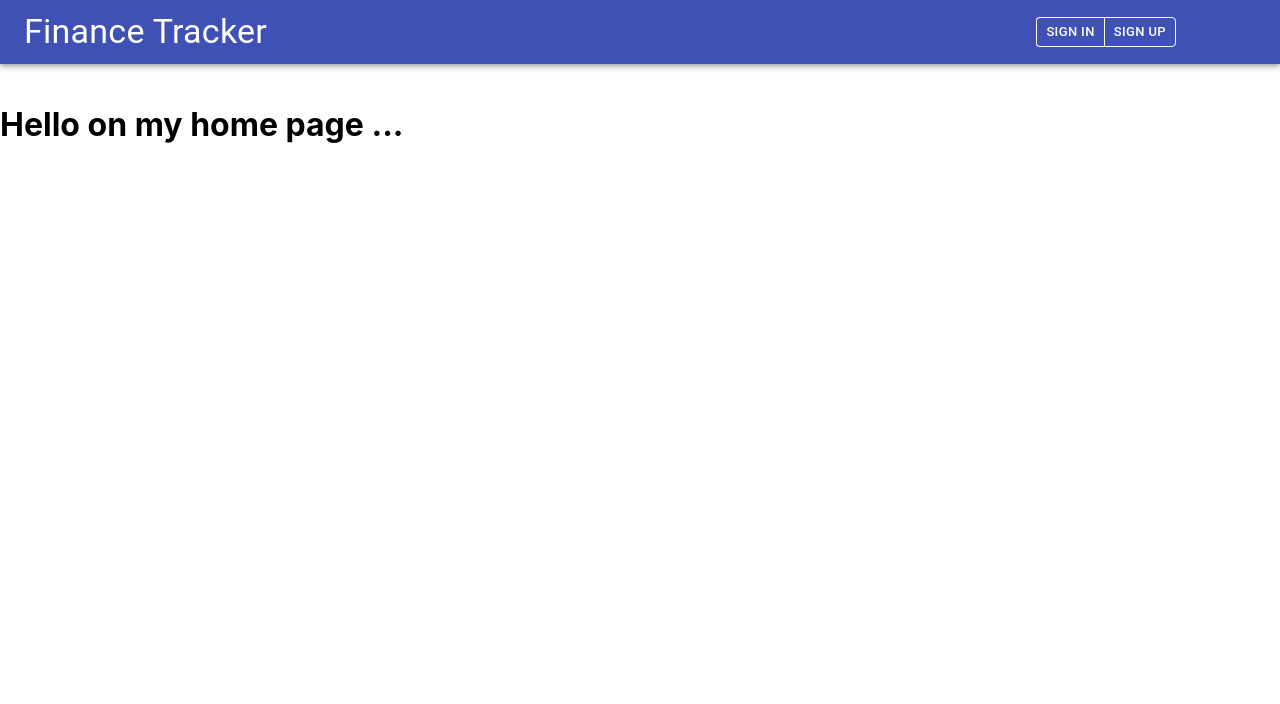
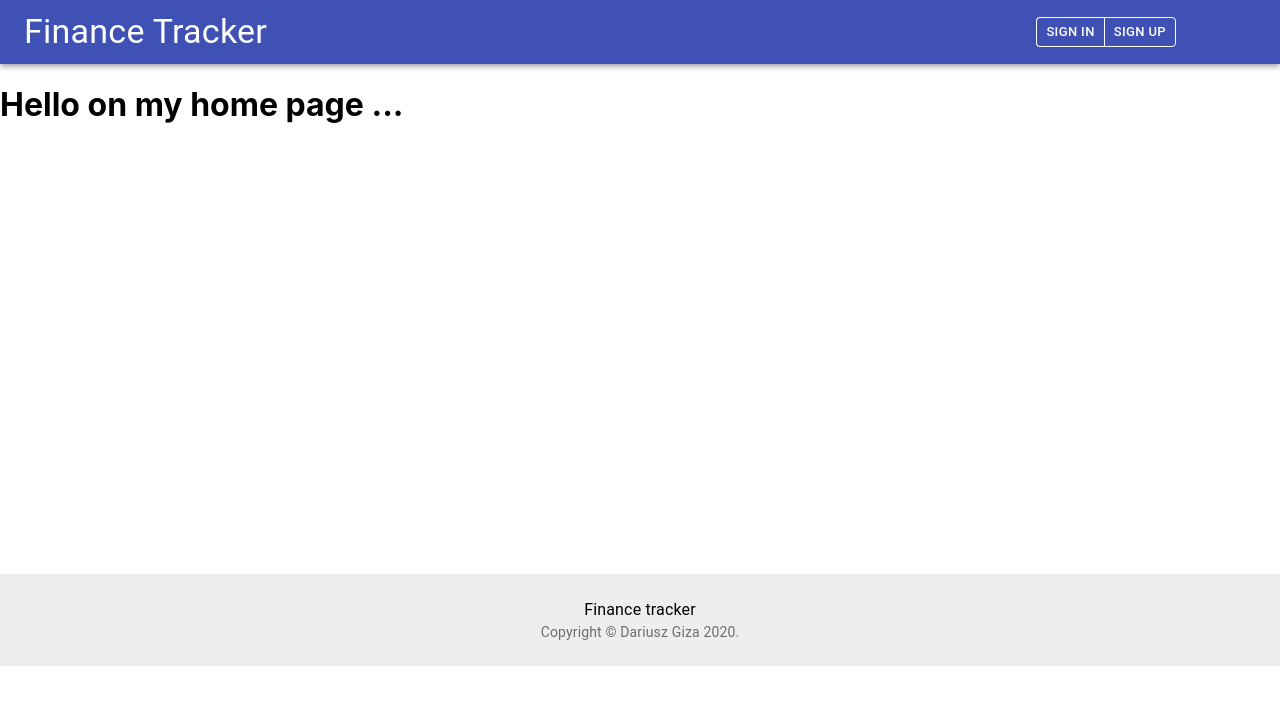
Before and after one commit to darek-giza/financetrackerclient, a React (Create React App) app: page / in a window 1280 px wide. Shown: the top 704 px of the page. Built offline with nearby package versions, Linux system fonts and the light colour scheme.

Commit message:
Implements sticky footer

```diff
--- a/package.json
+++ b/package.json
@@ -10,6 +10,7 @@
     "@testing-library/react": "^9.3.2",
     "@testing-library/user-event": "^7.1.2",
     "material-ui-icons": "^1.0.0-beta.36",
+    "material-ui-image": "^3.2.2",
     "react": "^16.12.0",
     "react-datepicker": "^2.11.0",
     "react-dom": "^16.12.0",
--- a/src/Category.js
+++ /dev/null
@@ -1 +0,0 @@
-cc
--- a/src/Expenses.js
+++ b/src/Expenses.js
@@ -12,6 +12,7 @@ import "react-datepicker/dist/react-datepicker.css";
 import {FormGroup,Container, Button, ButtonGroup} from '@material-ui/core';
 import TextField from '@material-ui/core/TextField';
 import { makeStyles, withStyles } from '@material-ui/core/styles';
+import StickyFooter from './StickyFooter';
 
 
 const useStyles = makeStyles(theme => ({
@@ -51,6 +52,8 @@ class Expenses extends Component{
                 });
             }
 
+    cancelExpense = () =>document.getElementById("create-expense-form").reset();
+
     render(){
         var {isLoaded, data} = this.state;
         const {classes} = this.props;
@@ -62,10 +65,9 @@ class Expenses extends Component{
         return(
 
             <React.Fragment>
-
                 <MenuAppBar/>
                     <Container className={classes.cont} maxWidth="sm">
-                       <form className={classes.root} noValidate autoComplete="off">
+                        <form className={classes.root} noValidate autoComplete="off" id="create-expense-form">
                             <h4>Add a new expense ...</h4>
                             <p>
                             <TextField id="standard-basic" label="Type of expense" onChange={this.handleChange}/></p>
@@ -78,8 +80,8 @@ class Expenses extends Component{
                         </form>
 
                          <Button color="primary" variant="outlined" size="small" className={classes.button}>Save</Button>
-                         <Button href="/expenses" color="secondary" variant="outlined" size="small" className={classes.button}>Cancel</Button>
-
+                         <Button color="secondary" variant="outlined" size="small" className={classes.button}
+                         onClick={this.cancelExpense}>Cancel</Button>
                     </Container>
 
                        <h1>Statement of all expenses</h1>
@@ -109,7 +111,10 @@ class Expenses extends Component{
                         </TableBody>
                     </Table>
                 </TableContainer>
+             <StickyFooter/>
             </React.Fragment>
+
+
         )}}
 
 }
--- a/src/Home.js
+++ b/src/Home.js
@@ -1,5 +1,6 @@
 import React, { Component } from 'react';
 import HomeBar from './Components/HomeBar'
+import StickyFooter from './StickyFooter'
 
 
 class Home extends Component {
@@ -8,13 +9,12 @@ class Home extends Component {
         <div>
 
             <HomeBar/>
-            <br></br>
 
             <h1>Hello on my home page ... </h1>
 
+            <StickyFooter/>
 
         </div>
-
     )
   }
 }
--- a/src/Incomes.js
+++ b/src/Incomes.js
@@ -7,6 +7,7 @@ import TableContainer from '@material-ui/core/TableContainer';
 import TableHead from '@material-ui/core/TableHead';
 import TableRow from '@material-ui/core/TableRow';
 import Paper from '@material-ui/core/Paper';
+import StickyFooter from './StickyFooter';
 
 class Incomes extends Component {
 
@@ -35,10 +36,10 @@ class Incomes extends Component {
         }else {
 
         return(
+
             <React.Fragment>
 
                     <MenuAppBar/>
-
                             <h1>Statement of all incomes</h1>
 
 
@@ -65,6 +66,7 @@ class Incomes extends Component {
                             </TableBody>
                         </Table>
                     </TableContainer>
+                <StickyFooter/>
             </React.Fragment>
         )}}
 
--- /dev/null
+++ b/src/StickyFooter.js
@@ -0,0 +1,53 @@
+import React from 'react';
+import Typography from '@material-ui/core/Typography';
+import { makeStyles } from '@material-ui/core/styles';
+import Container from '@material-ui/core/Container';
+import Link from '@material-ui/core/Link';
+
+function Copyright() {
+  return (
+    <Typography variant="body2" color="textSecondary">
+      {'Copyright © '}
+      <Link color="inherit">
+        Dariusz Giza
+      </Link>{' '}
+      {new Date().getFullYear()}
+      {'.'}
+    </Typography>
+  );
+}
+
+const useStyles = makeStyles(theme => ({
+  root: {
+    display: 'flex',
+    flexDirection: 'column',
+    minHeight: '65vh',
+  },
+  main: {
+    marginTop: theme.spacing(8),
+    marginBottom: theme.spacing(2),
+  },
+  footer: {
+    padding: theme.spacing(3, 2),
+    marginTop: 'auto',
+    textAlign: "center",
+
+    backgroundColor:
+      theme.palette.type === 'dark' ? theme.palette.grey[800] : theme.palette.grey[200],
+  },
+}));
+
+export default function StickyFooter() {
+  const classes = useStyles();
+
+  return (
+    <div className={classes.root}>
+      <footer className={classes.footer}>
+        <Container maxWidth="sm">
+          <Typography variant="body1">Finance tracker</Typography>
+          <Copyright />
+        </Container>
+      </footer>
+    </div>
+  );
+}
--- a/src/User.js
+++ b/src/User.js
@@ -8,6 +8,7 @@ import TableRow from '@material-ui/core/TableRow';
 import Paper from '@material-ui/core/Paper';
 import MenuAppBar from './Components/MenuAppBar'
 import Button  from '@material-ui/core/Button';
+import StickyFooter from './StickyFooter';
 
 
 class User extends Component{
@@ -108,6 +109,7 @@ class User extends Component{
                     </TableBody>
                 </Table>
             </TableContainer>
+            <StickyFooter/>
             </React.Fragment>
         )}}
 
```
Also changed, not shown: 1 other file (tests, documents, lock files or other folders). Lines whose indentation alone changed are shown as unchanged.
